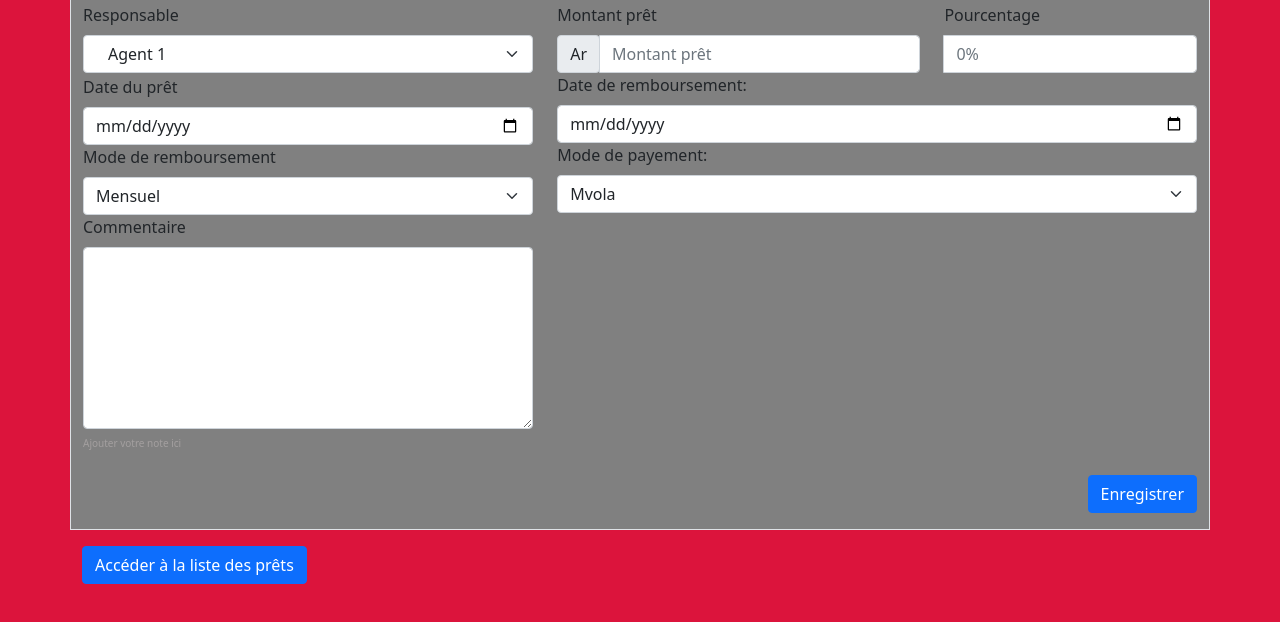
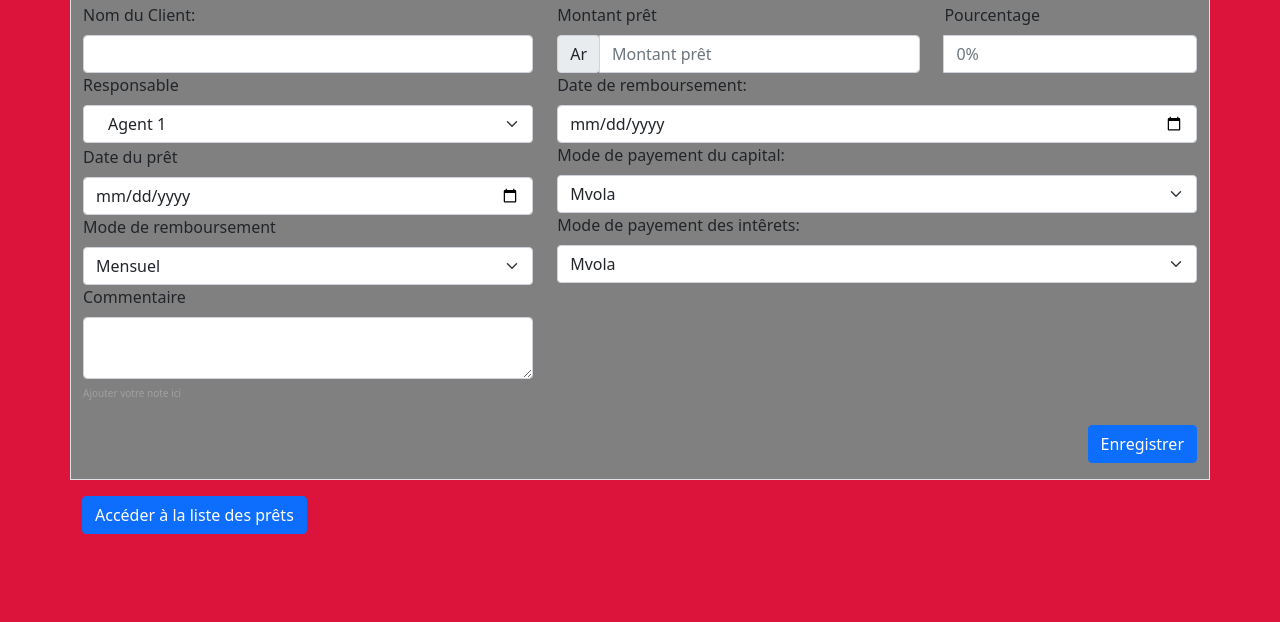
Before and after one commit to valdoth/bankInit, a plain HTML site: page index.html in a window 1280 px wide. Shown: the part 70-692 px from the top of the page. Drawn offline with Linux system fonts and the light colour scheme.

Commit message:
modification formulaire

```diff
--- a/index.html
+++ b/index.html
@@ -15,6 +15,10 @@
                 <h1 class="title">Formulaire de saisie d'un prêt</h1>
             </div>
             <div class="col-lg-5">
+                <div class="form-group">
+                    <label class="form-label" for="client">Nom du Client:</label>
+                    <input type="text" class="form-control " id="client" required>
+                </div>
                 <div class="form-group">
                     <label class="form-label" for="responsable">Responsable</label>
                         <select class="form-select form-check"  id="responsable" required>
@@ -39,7 +43,7 @@
                 </div>
                 <div class="form-group">
                     <label class="form-label" for="commentaire">Commentaire</label>
-                    <textarea type="text" class="form-control" id="commentaire" rows="7"></textarea>
+                    <textarea type="text" class="form-control" id="commentaire"></textarea>
                 <label class="form-label" for="commentaire" id="note">Ajouter votre note ici</label>
                 </div>
             </div>
@@ -68,8 +72,17 @@
                     <input type="date" class="form-control" id="dateRemboursement" required>
                </div>
                <div class="form-group">
-                    <label class="form-label" for="modePayement">Mode de payement:</label>
-                    <select class="form-select" id="modePayement" required>
+                    <label class="form-label" for="modePayementCapital">Mode de payement du capital:</label>
+                    <select class="form-select" id="modePayementInteret" required>
+                        <option>Mvola</option>
+                        <option>OrangeMoney</option>
+                        <option>AirtelMoney</option>
+                        <option>Banque</option>
+                    </select>
+                </div>
+               <div class="form-group">
+                    <label class="form-label" for="modePayementInteret">Mode de payement des intêrets:</label>
+                    <select class="form-select" id="modePayementInteret" required>
                         <option>Mvola</option>
                         <option>OrangeMoney</option>
                         <option>AirtelMoney</option>
```
Also changed, not shown: 1 other file.
